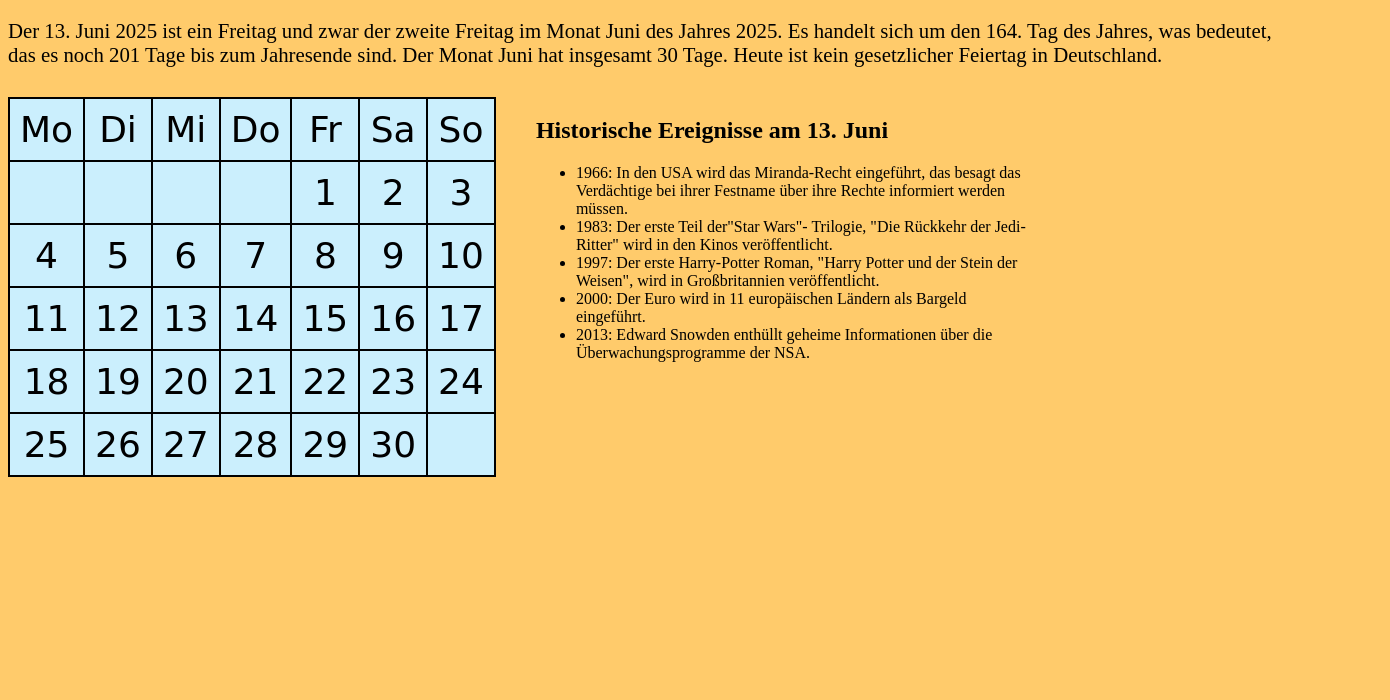
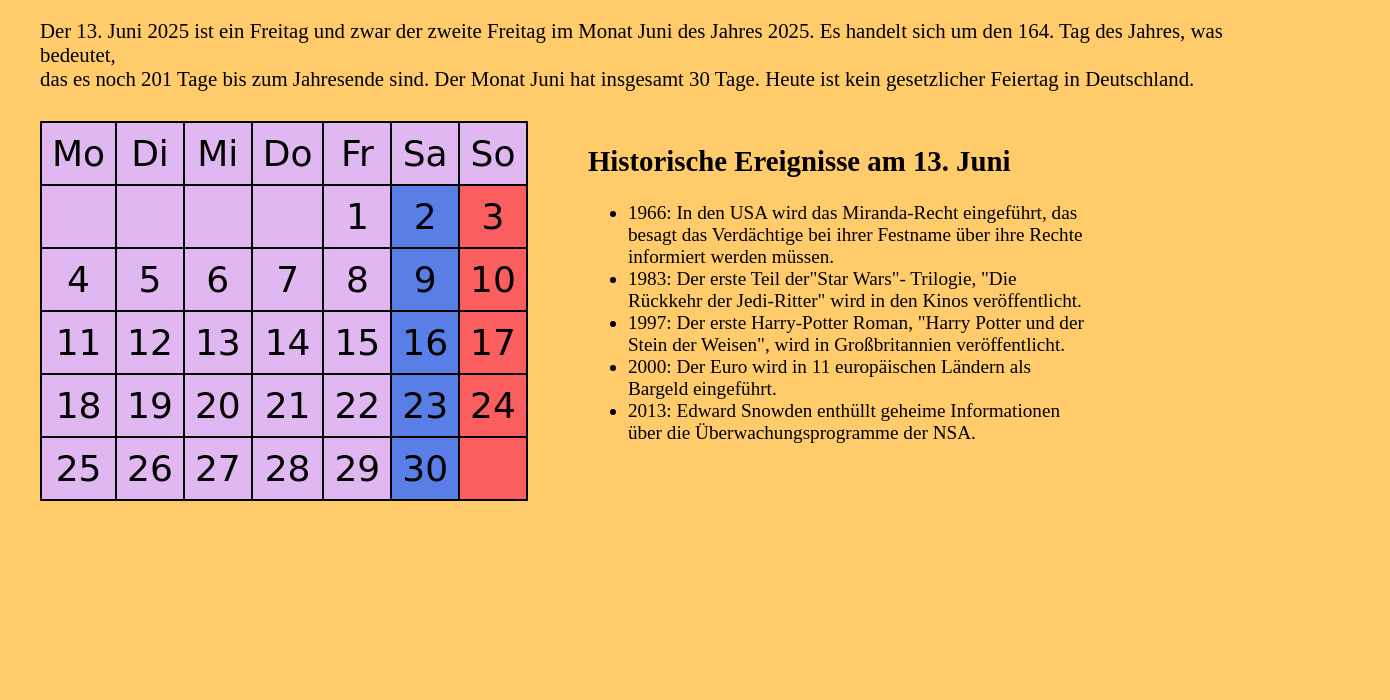
Before and after one commit to Fennovar/kalender_css, a plain HTML site: page index.html in a window 1280 px wide. Shown: the part 100-800 px from the top of the page, 1390 px wide, since content can reach past the window. Drawn offline with Linux system fonts and the light colour scheme.

Commit message:
Add files via upload

```diff
--- a/index.html
+++ b/index.html
@@ -8,7 +8,7 @@
   <body>
    <h1>Kalenderblatt vom 13.06.2025</h1>
    <p>Der 13. Juni 2025 ist ein Freitag und zwar der zweite Freitag im Monat Juni des Jahres 2025. Es handelt sich um den 164. Tag des Jahres, was bedeutet,<br>das es noch 201 Tage bis zum Jahresende sind. Der Monat Juni hat insgesamt 30 Tage. Heute ist kein gesetzlicher Feiertag in Deutschland.</p>
-   <div class="inhalt">   <!--Start to define a class, parent and child. div just isloates a portion of the code. Usefull in combination with class to save it.-->
+   <div class="inhalt">   <!--Start to define a class, table is parent and h2+ul ist child of the class because it was div class= again inside the original div. div just isloates a portion of the code. Usefull in combination with class to save it.-->
     <table>
         <tr>              <!--table row-->
             <th>Mo</th>   <!--th head of table, thick-->
--- a/style.css
+++ b/style.css
@@ -1,24 +1,30 @@
-body {
+
+* {
+    box-sizing: content-box;
+  }
+    body {
     background-color: rgba(255, 181, 44, 0.699);    /*Obvious*/
+    margin-left: 40px;
 }
 p {
     margin-bottom: 30px;
-    font-size: 1.3em;
+    font-size: 1.3rem;
 
 }
 th, td {
-    background-color: rgb(203, 239, 253);
+    background-color: rgb(224, 183, 240);
     padding: 10px;
     text-align: center;
    }
 h1 {
+    width: 40em;
     background-color: #ddd;
     border-radius: 20px 160px;
     border: medium solid brown;
     padding: 1rem 2rem;
     font-family: "monospace";
     }
-table, th, td {
+table,th, td {
     border: 2px solid;
     border-collapse: collapse;
     font: 150% cursive;
@@ -26,9 +32,16 @@ table, th, td {
 .inhalt {                          /*classes will be called with a . before the name in css*/
     display: flex;                  /* tells css to allign parent and child next to eachother*/
     align-items: flex-start;
-    gap: 40px;
+    gap: 60px;
 }
 
 .ereignisse {
     width: 500px;                /* width of the whole textfield, too low and you´ll have a few words before going to the next line*/
+    font-size: 1.2rem;
 }
+td:nth-child(6) {                           /* every 6th cell in the table is colored blue, cause td´s are childs to tr */
+    background-color: rgb(89, 126, 230);
+}
+td:nth-child(7) {
+    background-color: rgb(250, 94, 94);
+}
```
